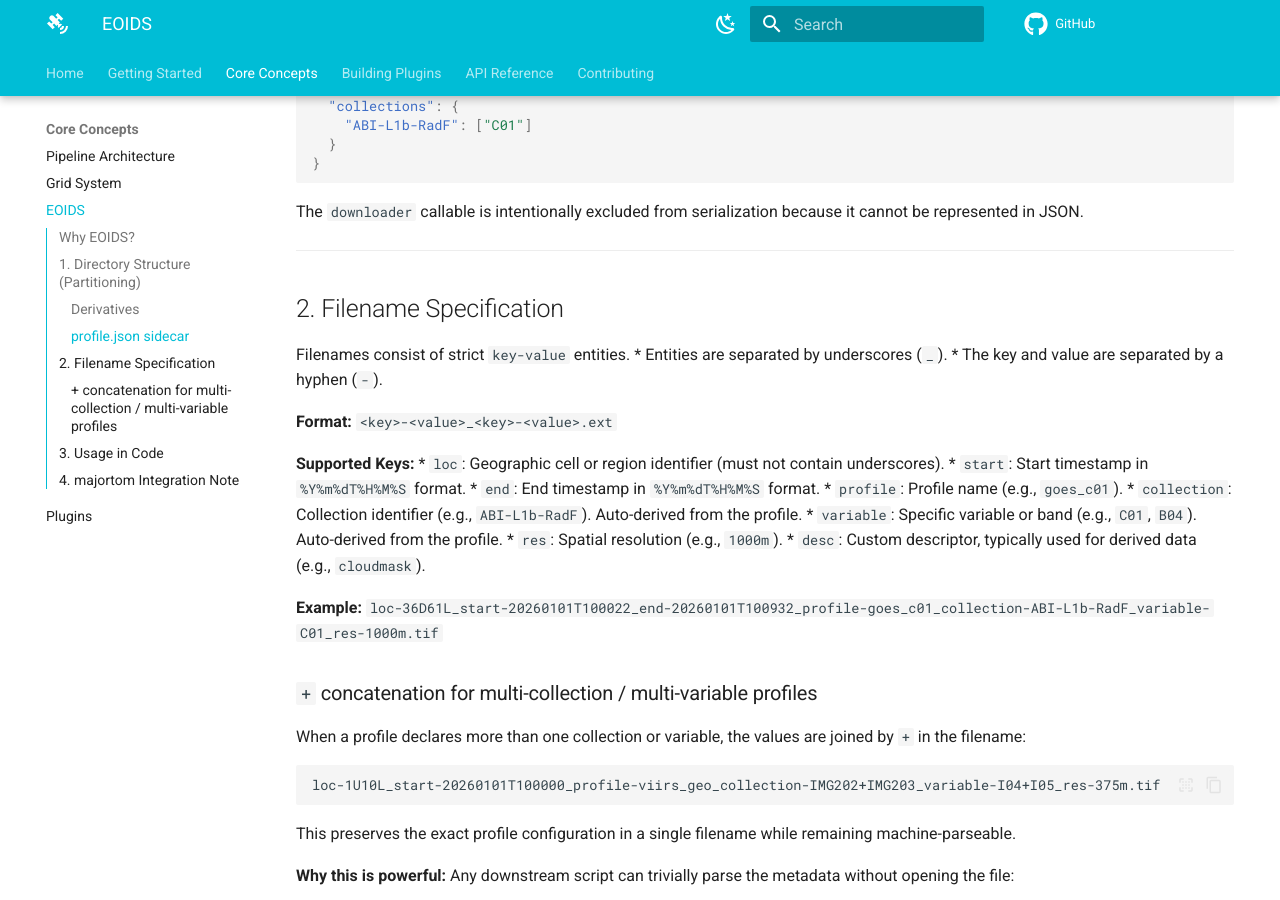
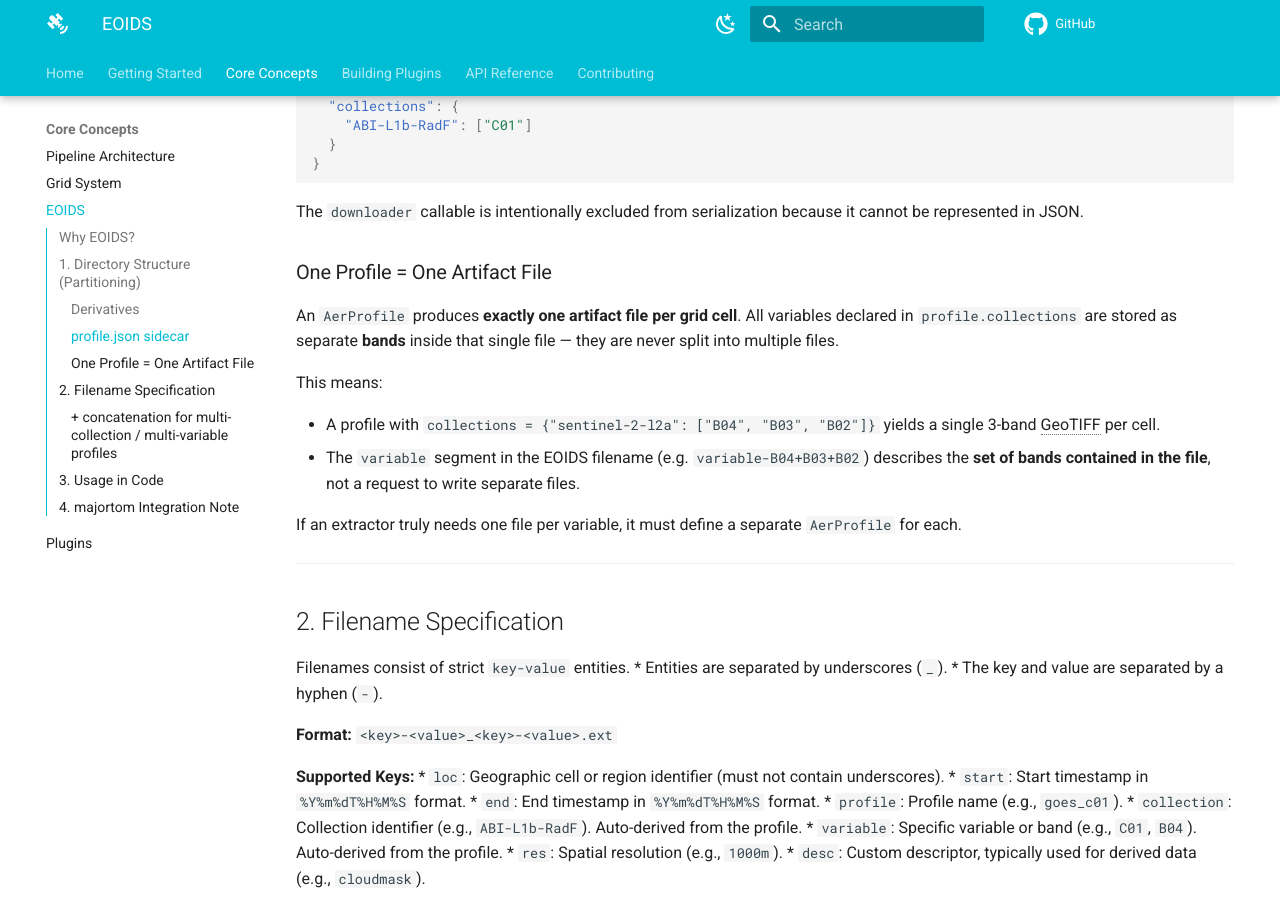
Before and after one commit to frandorr/aereo, an MkDocs documentation site: the page built from docs/eoids.md, in a window 1280 px wide and 900 px high, scrolled down 1538 px. Built offline with MkDocs 1.6.1 and Material for MkDocs 9.7.7, drawn with Linux system fonts in a browser that asks for light colours; comment, search, counter and statistics services are not loaded; the version menu is left out.

Commit message:
docs(eoids): document one-profile-one-file rule in eoids.md

````diff
--- a/docs/eoids.md
+++ b/docs/eoids.md
@@ -60,6 +60,23 @@ Every profile directory may contain a `profile.json` file that stores the full s
 ```
 
 The `downloader` callable is intentionally excluded from serialization because it cannot be represented in JSON.
+
+### One Profile = One Artifact File
+
+An `AerProfile` produces **exactly one artifact file per grid cell**.  All
+variables declared in `profile.collections` are stored as separate **bands**
+inside that single file — they are never split into multiple files.
+
+This means:
+
+* A profile with `collections = {"sentinel-2-l2a": ["B04", "B03", "B02"]}`
+  yields a single 3-band GeoTIFF per cell.
+* The `variable` segment in the EOIDS filename (e.g.
+  `variable-B04+B03+B02`) describes the **set of bands contained in the
+  file**, not a request to write separate files.
+
+If an extractor truly needs one file per variable, it must define a
+separate `AerProfile` for each.
 
 ---
 
````
